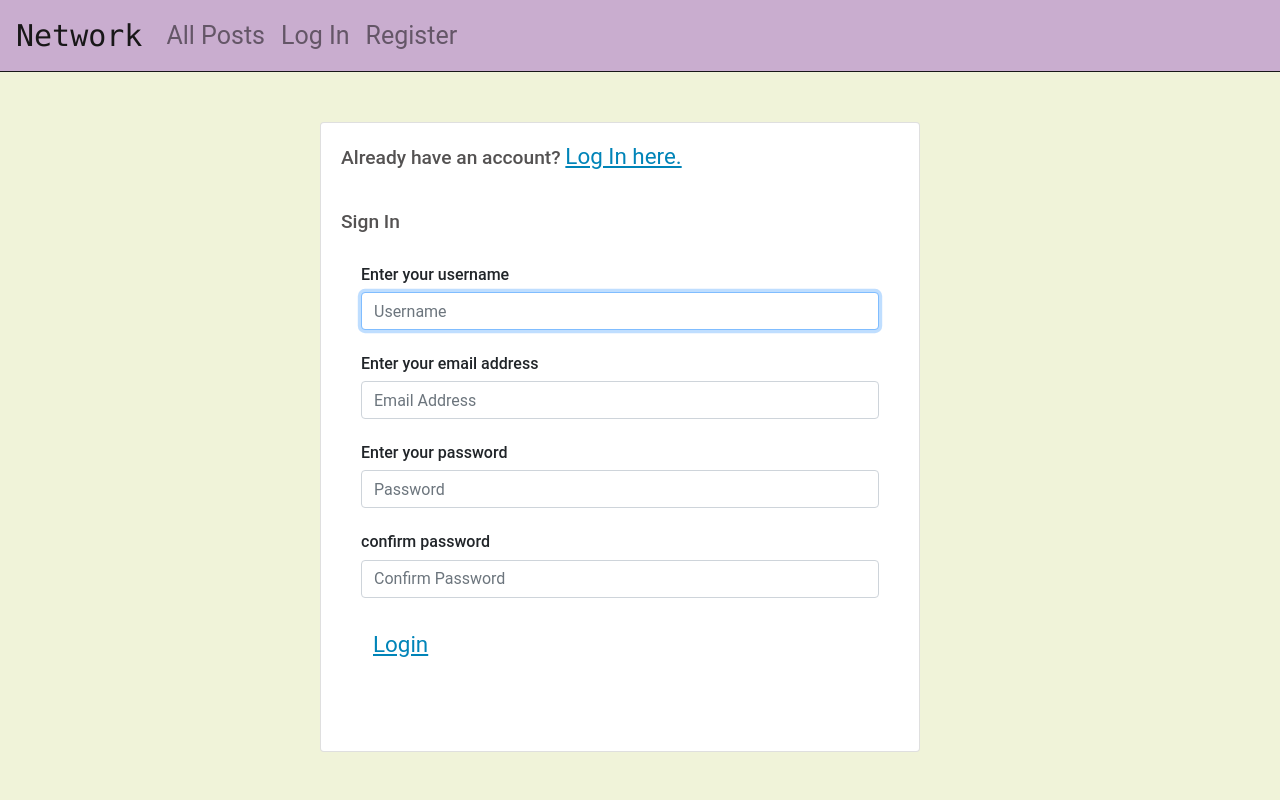
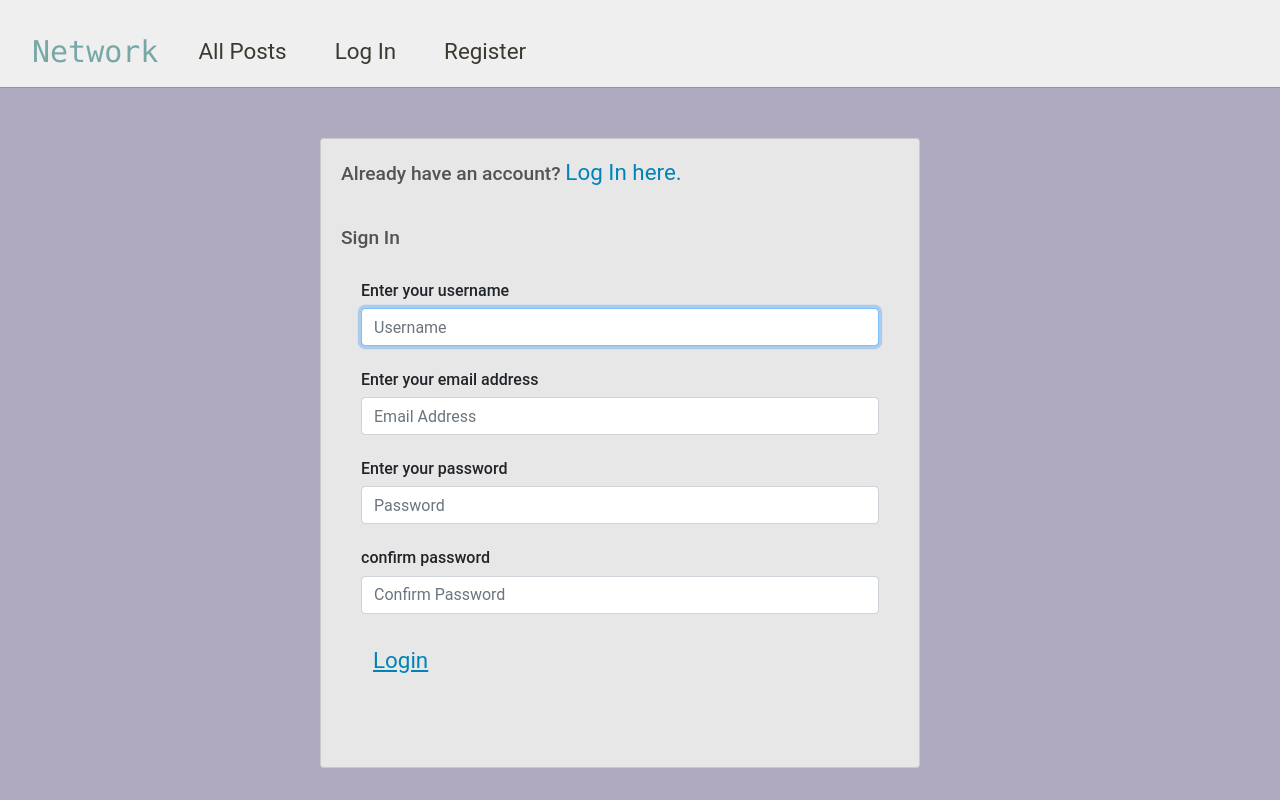
Before and after one commit to saarikabhasi/cs50W-network, a Django app: page /network/register in a window 1280 px wide. Run offline with Django 3.2, Linux system fonts and the light colour scheme; some libraries are stand-ins or nearby versions.

Commit message:
CSS: color palete

```diff
--- a/network/static/network/styles.css
+++ b/network/static/network/styles.css
@@ -3,7 +3,9 @@ body {
     position:relative;
     width: 100%;
     height: 100%;
-    background-color:rgb(240, 243, 217);
+    /* background-color:rgb(240, 243, 217); */
+    /* background-color: skyblue; */
+    background-color: #b0aac0;
 }
 
 
@@ -30,19 +32,38 @@ button:hover{
     color: rgb(245, 77, 77)  !important;
     font-size: 1.2rem;
 }
-#side-nav{
+#mini-nav{
     background-color: rgb(28, 119, 119) !important;
 }
 
 #main-nav{
-    background-color:rgb(201, 173, 207) !important;
-    border-bottom:1px solid  rgb(24, 23, 24);
-    font-size: 25px;
+    /* background-color:rgb(193, 191, 194) !important; */
+    background-color:#f0efef!important; ;
+
+    border-bottom:1px solid  rgb(151, 147, 151);
+    font-size: 1.5rem;
+}
+#main-nav a.nav-link{
+    color: #3b3a30;
+    font-size: 1.4rem;
+    margin-left: 1rem;
+    margin-top: 1rem;
+    margin-right: 1rem  ;
+}
+#main-nav a.nav-link:hover{
+    color: #77a8a8;
+    text-decoration: underline;
 }
 #logo{
     font-size: 30px;
-    color: rgb(24, 23, 24);
+    color:#77a8a8;
+    margin-left: 1rem;
+    margin-top: 1rem;
+    margin-right: 1rem  ;
 
+}
+#logo:hover{
+    color: #77a8a8;
 }
 div#signIn{
     margin-left: 25%;
@@ -51,6 +72,7 @@ div#signIn{
     margin-bottom: 0px;
     clear: both;
     /* height: 700px;  */
+    background-color: rgb(231, 231, 231);
 }
 #signIn h2{
     color: rgb(84, 82, 82);
@@ -67,13 +89,13 @@ div#signIn{
     font-size: 1.4rem;
     color:rgb(0, 132, 184);
 
-    text-decoration-line: underline;
+
 
 }
 #signIn a.btn-link:hover{
     color: rgb(2, 47, 65);
+    text-decoration-line: underline;
 
-    text-decoration: none;
 }
 #signIn input.btn-primary{
     font-size: 1.4rem;
--- a/network/templates/network/profile.html
+++ b/network/templates/network/profile.html
@@ -32,7 +32,7 @@
 
 {% if page_info == "current user" %}
         <!-- profile page of logged in user -->
-        <nav class="navbar navbar-expand-lg navbar-light bg-light" id ="side-nav">
+        <nav class="navbar navbar-expand-lg navbar-light bg-light" id ="mini-nav">
             <ul class="navbar-nav">
                 <li class="nav-item ">
 
```
